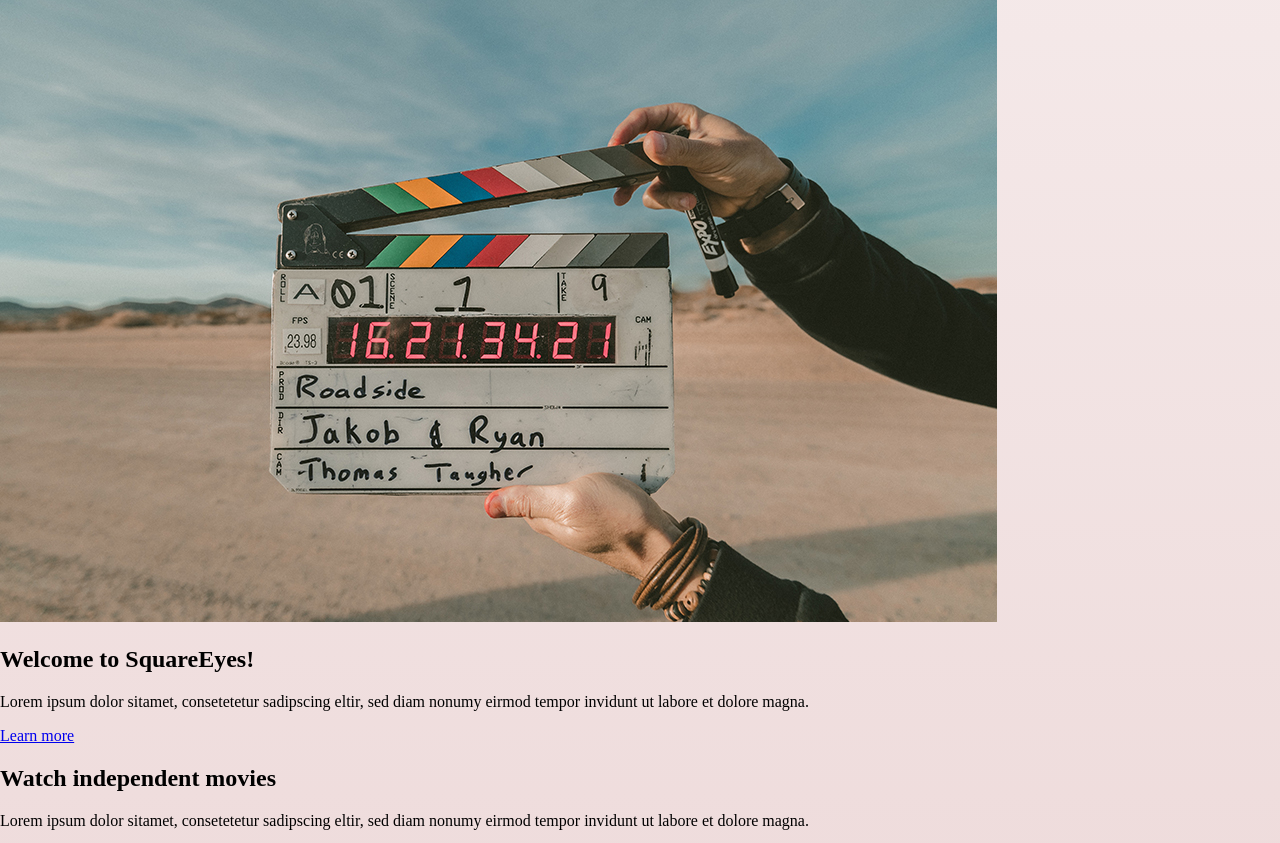
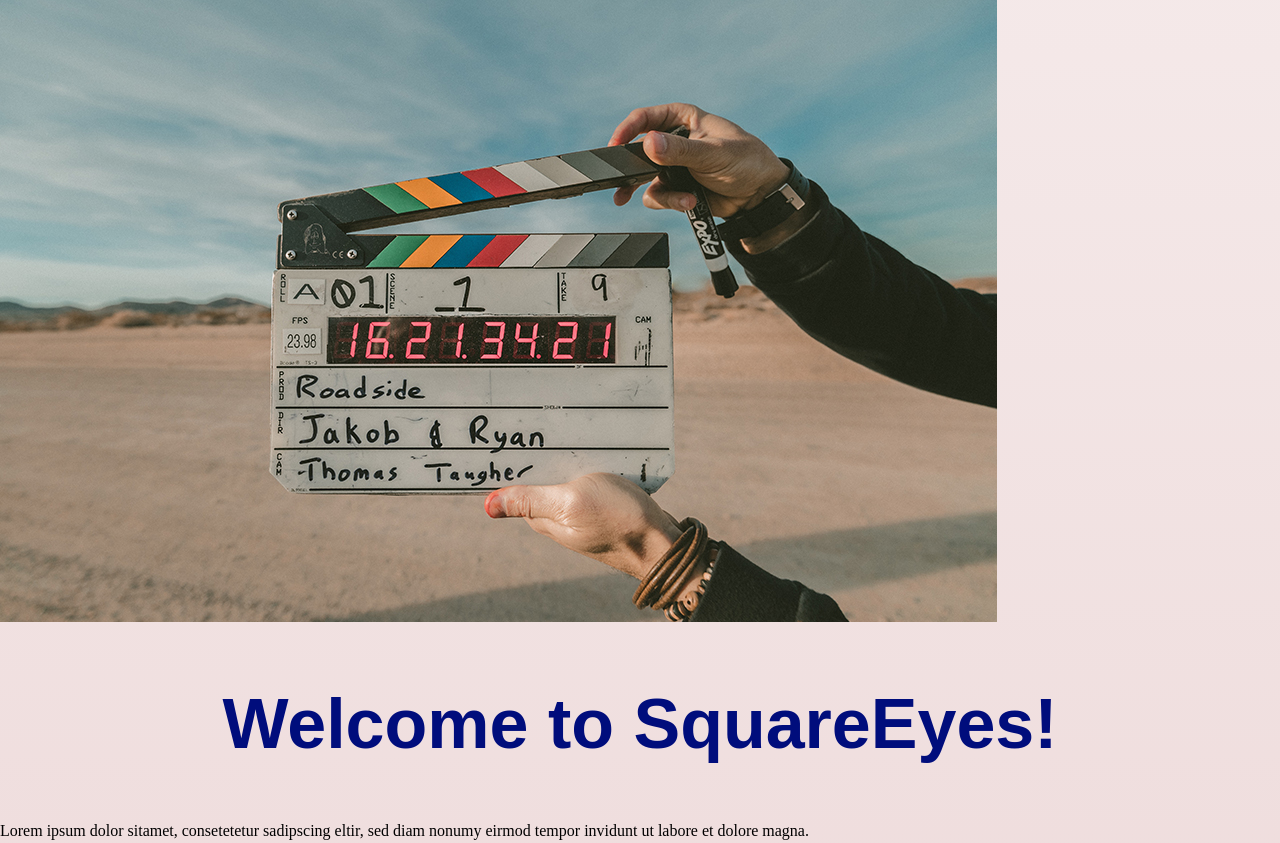
Before and after one commit to BlixDyrseth/Testing, a plain HTML site: page index.html in a window 1280 px wide. Shown: the part 100-943 px from the top of the page. Drawn offline with Linux system fonts and the light colour scheme; a web font is replaced by a local one.

Commit message:
Update styles.css

```diff
--- a/css/styles.css
+++ b/css/styles.css
@@ -3,6 +3,25 @@ body {
     margin: 0 auto;
     min-height: 150vh;
 }
+
+@font-face {
+    font-family: expo-sans-pro;
+    src: url(https://use.typekit.net/hdw2xvn.css);
+}
+
+    h1, h2 {
+        font-family: expo-sans-pro, sans-serif;
+        font-style: normal;
+        font-weight: 700;
+        color:  #000D7C;
+       }
+       h1 {
+         font-size: 70px;
+         text-align: center;
+        }
+        h2 {
+            font-size: 55px;
+        }
 
 header {
     display: flex;
```
